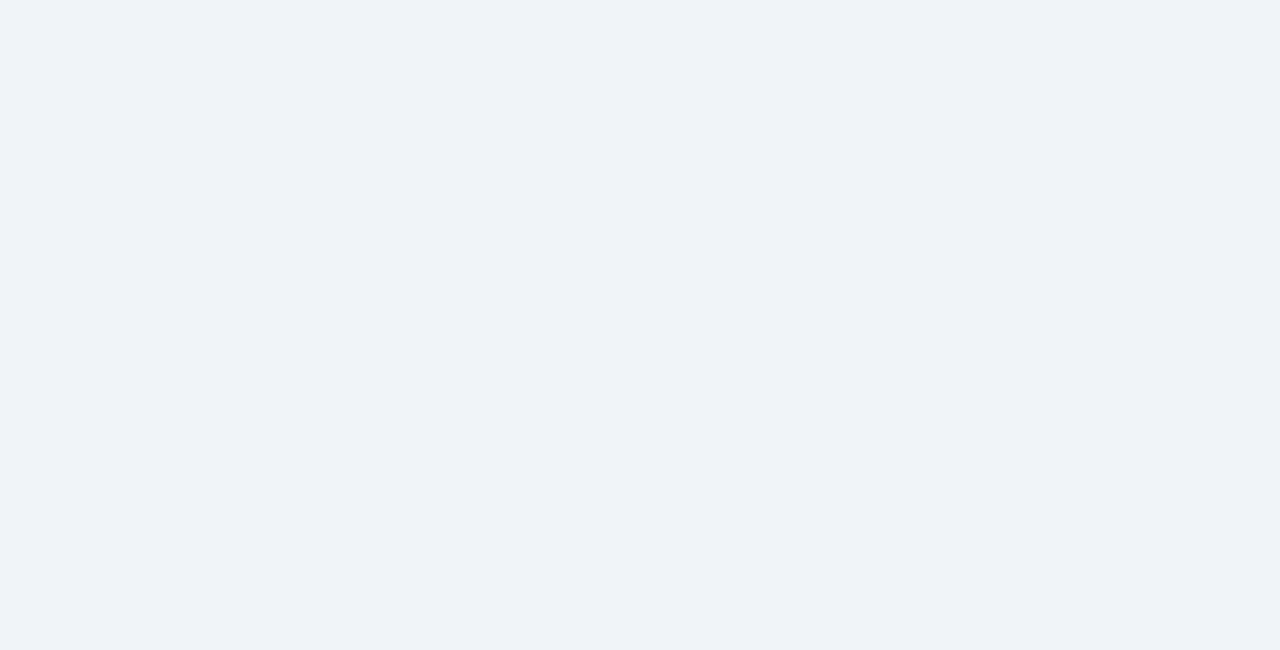
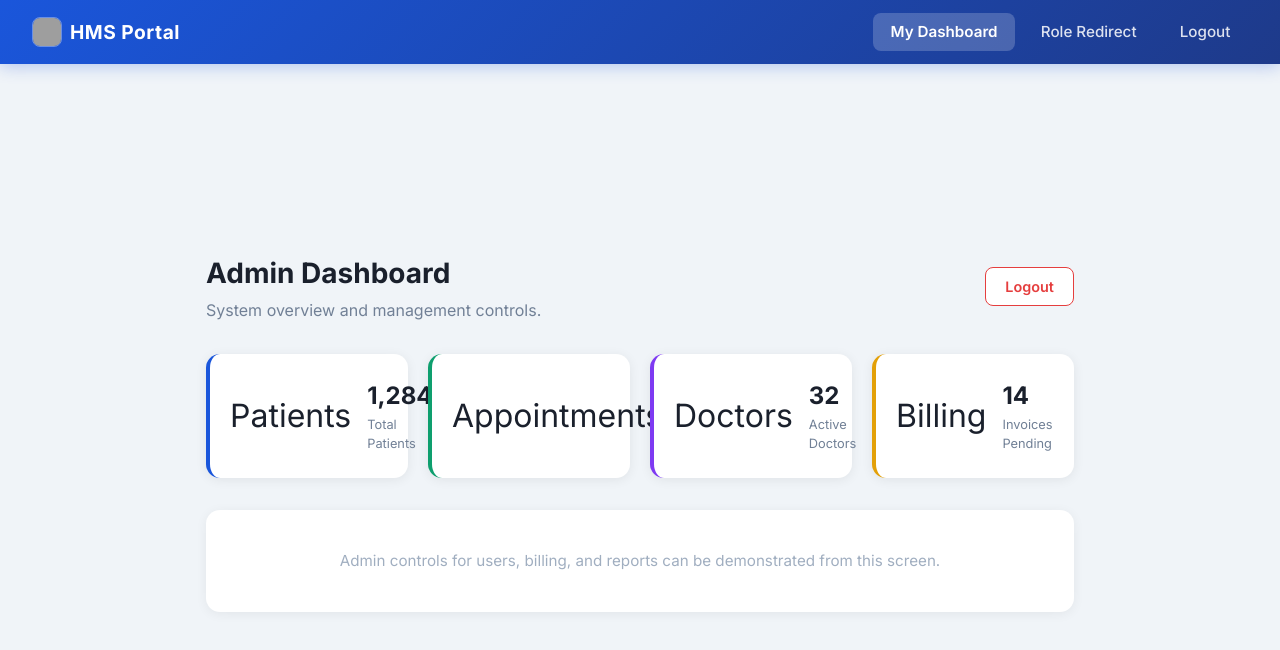
Before and after one commit to raviduravisara/hospital-management-system, a React (Vite) app in the folder frontend/: page /admin/dashboard in a window 1280 px wide. Before the commit this address had no page. Shown: the top 650 px of the page. Built offline with nearby package versions, Linux system fonts and the light colour scheme; sample sign-in values are in the browser's storage; grey boxes are pictures that could not be loaded.

Commit message:
feat(ui): role-based dashboards, auth flow polish, and HMS branding

```diff
--- a/frontend/index.html
+++ b/frontend/index.html
@@ -2,9 +2,9 @@
 <html lang="en">
   <head>
     <meta charset="UTF-8" />
-    <link rel="icon" type="image/svg+xml" href="/vite.svg" />
+    <link rel="icon" type="image/png" href="/hospital-bg.png" />
     <meta name="viewport" content="width=device-width, initial-scale=1.0" />
-    <title>frontend</title>
+    <title>HMS Portal</title>
   </head>
   <body>
     <div id="root"></div>
--- a/frontend/src/App.jsx
+++ b/frontend/src/App.jsx
@@ -4,6 +4,8 @@ import Login from './pages/Login';
 import Register from './pages/Register';
 import Dashboard from './pages/Dashboard';
 import DoctorDashboard from './pages/DoctorDashboard';
+import AdminDashboard from './pages/AdminDashboard';
+import PatientDashboard from './pages/PatientDashboard';
 // TODO: Uncomment these imports once the page components are added to src/pages/
 // import Prescriptions from './pages/Prescriptions';
 // import Medicines from './pages/Medicines';
@@ -18,7 +20,9 @@ function App() {
           <Route path="login" element={<Login />} />
           <Route path="register" element={<Register />} />
           <Route path="dashboard" element={<Dashboard />} />
+          <Route path="admin/dashboard" element={<AdminDashboard />} />
           <Route path="doctor/dashboard" element={<DoctorDashboard />} />
+          <Route path="patient/dashboard" element={<PatientDashboard />} />
           {/* Feature routes – uncomment after adding the page components */}
           {/* <Route path="prescriptions" element={<Prescriptions />} /> */}
           {/* <Route path="medicines" element={<Medicines />} /> */}
--- a/frontend/src/components/Layout.css
+++ b/frontend/src/components/Layout.css
@@ -39,8 +39,12 @@ body {
   text-decoration: none;
 }
 
-.brand-icon {
-  font-size: 1.5rem;
+.brand-logo {
+  width: 30px;
+  height: 30px;
+  border-radius: 8px;
+  object-fit: cover;
+  border: 1px solid rgba(255, 255, 255, 0.35);
 }
 
 .brand-name {
@@ -67,6 +71,13 @@ body {
   transition: background 0.2s, color 0.2s;
 }
 
+.nav-btn {
+  background: transparent;
+  border: 0;
+  cursor: pointer;
+  font-family: inherit;
+}
+
 .nav-link:hover {
   background: rgba(255, 255, 255, 0.15);
   color: #ffffff;
--- a/frontend/src/components/Layout.jsx
+++ b/frontend/src/components/Layout.jsx
@@ -1,39 +1,67 @@
-import { Link, Outlet, useLocation } from 'react-router-dom';
+import { Link, Outlet, useLocation, useNavigate } from 'react-router-dom';
 import './Layout.css';
+import { extractRoleFromToken } from '../utils/auth';
 
-/* Routes where the Layout navbar should NOT render.
-   The login page manages its own full-bleed layout. */
 const NAVBAR_HIDDEN_ROUTES = ['/login', '/register'];
 
 function Layout() {
     const { pathname } = useLocation();
+    const navigate = useNavigate();
     const hideNavbar = NAVBAR_HIDDEN_ROUTES.includes(pathname);
 
-    const navLinks = [
-        { to: '/login', label: 'Login' },
-        { to: '/register', label: 'Register' },
-        { to: '/dashboard', label: 'Dashboard' },
-    ];
+    const token = localStorage.getItem('token');
+    const role = extractRoleFromToken(token);
+    const isLoggedIn = Boolean(token && role);
+
+    const dashboardRoute =
+        role === 'admin'
+            ? '/admin/dashboard'
+            : role === 'doctor'
+                ? '/doctor/dashboard'
+                : role === 'patient'
+                    ? '/patient/dashboard'
+                    : '/dashboard';
+
+    const navLinks = isLoggedIn
+        ? [
+            { to: dashboardRoute, label: 'My Dashboard' },
+            { to: '/dashboard', label: 'Role Redirect' },
+        ]
+        : [
+            { to: '/login', label: 'Login' },
+            { to: '/register', label: 'Register' },
+        ];
+
+    const handleLogout = () => {
+        localStorage.removeItem('token');
+        localStorage.removeItem('refreshToken');
+        navigate('/login');
+    };
 
     return (
         <div className="layout">
             {!hideNavbar && (
                 <nav className="navbar">
-                    <div className="navbar-brand">
-                        <span className="brand-icon">🏥</span>
+                    <Link to={isLoggedIn ? dashboardRoute : '/login'} className="navbar-brand">
+                        <img src="/hospital-bg.png" alt="HMS" className="brand-logo" />
                         <span className="brand-name">HMS Portal</span>
-                    </div>
+                    </Link>
+
                     <ul className="nav-links">
                         {navLinks.map(({ to, label }) => (
                             <li key={to}>
-                                <Link
-                                    to={to}
-                                    className={`nav-link ${pathname === to ? 'active' : ''}`}
-                                >
+                                <Link to={to} className={`nav-link ${pathname === to ? 'active' : ''}`}>
                                     {label}
                                 </Link>
                             </li>
                         ))}
+                        {isLoggedIn && (
+                            <li>
+                                <button type="button" className="nav-link nav-btn" onClick={handleLogout}>
+                                    Logout
+                                </button>
+                            </li>
+                        )}
                     </ul>
                 </nav>
             )}
--- /dev/null
+++ b/frontend/src/pages/AdminDashboard.jsx
@@ -0,0 +1,62 @@
+import { Navigate, useNavigate } from 'react-router-dom';
+import './Dashboard.css';
+import { extractRoleFromToken } from '../utils/auth';
+
+function AdminDashboard() {
+    const navigate = useNavigate();
+    const token = localStorage.getItem('token');
+    const role = extractRoleFromToken(token);
+
+    if (!token) {
+        return <Navigate to="/login" replace />;
+    }
+
+    if (role !== 'admin') {
+        return <Navigate to="/dashboard" replace />;
+    }
+
+    const handleLogout = () => {
+        localStorage.removeItem('token');
+        localStorage.removeItem('refreshToken');
+        navigate('/login');
+    };
+
+    const stats = [
+        { label: 'Total Patients', value: '1,284', icon: 'Patients', color: '#1a56db' },
+        { label: 'Appointments Today', value: '48', icon: 'Appointments', color: '#0e9f6e' },
+        { label: 'Active Doctors', value: '32', icon: 'Doctors', color: '#7e3af2' },
+        { label: 'Invoices Pending', value: '14', icon: 'Billing', color: '#e3a008' },
+    ];
+
+    return (
+        <div className="dashboard-wrapper">
+            <div className="dashboard-header">
+                <div>
+                    <h1>Admin Dashboard</h1>
+                    <p>System overview and management controls.</p>
+                </div>
+                <button className="btn-logout" onClick={handleLogout}>
+                    Logout
+                </button>
+            </div>
+
+            <div className="stats-grid">
+                {stats.map(({ label, value, icon, color }) => (
+                    <div className="stat-card" key={label} style={{ '--accent': color }}>
+                        <span className="stat-icon">{icon}</span>
+                        <div>
+                            <p className="stat-value">{value}</p>
+                            <p className="stat-label">{label}</p>
+                        </div>
+                    </div>
+                ))}
+            </div>
+
+            <div className="placeholder-section">
+                <p>Admin controls for users, billing, and reports can be demonstrated from this screen.</p>
+            </div>
+        </div>
+    );
+}
+
+export default AdminDashboard;
--- a/frontend/src/pages/Dashboard.jsx
+++ b/frontend/src/pages/Dashboard.jsx
@@ -13,6 +13,12 @@ function Dashboard() {
 
     if (role === 'doctor') {
         return <Navigate to="/doctor/dashboard" replace />;
+    }
+    if (role === 'patient') {
+        return <Navigate to="/patient/dashboard" replace />;
+    }
+    if (role !== 'admin') {
+        return <Navigate to="/login" replace />;
     }
 
     const handleLogout = () => {
--- a/frontend/src/pages/DoctorDashboard.jsx
+++ b/frontend/src/pages/DoctorDashboard.jsx
@@ -3,7 +3,7 @@ import { Navigate, useNavigate } from 'react-router-dom';
 import './DoctorDashboard.css';
 import { extractRoleFromToken } from '../utils/auth';
 
-const ALLOWED_ROLES = ['doctor', 'admin'];
+const ALLOWED_ROLES = ['doctor'];
 
 const APPOINTMENTS = [
   { id: 1, patient: 'Nimal Perera', time: '09:00 AM', reason: 'Follow-up consultation' },
--- a/frontend/src/pages/Login.jsx
+++ b/frontend/src/pages/Login.jsx
@@ -5,6 +5,7 @@ import FormError from '../components/FormError';
 import ThemeSwitch from '../components/ThemeSwitch';
 import { useTheme } from '../context/ThemeContext';
 import axiosInstance from '../api/axios';
+import { extractRoleFromToken } from '../utils/auth';
 
 /* ─── Hero value-proposition bullet list ─────────────────────────── */
 const VALUE_PROPS = [
@@ -64,7 +65,16 @@ export default function Login() {
             if (response.data.refreshToken) {
                 localStorage.setItem('refreshToken', response.data.refreshToken);
             }
-            navigate('/dashboard');
+            const role = extractRoleFromToken(response.data.accessToken);
+            const targetRoute =
+                role === 'admin'
+                    ? '/admin/dashboard'
+                    : role === 'doctor'
+                        ? '/doctor/dashboard'
+                        : role === 'patient'
+                            ? '/patient/dashboard'
+                            : '/dashboard';
+            navigate(targetRoute);
         } catch (err) {
             const message = err.response?.data?.message ?? err.message ?? 'Login failed. Please try again.';
             setError('root', { message });
@@ -113,10 +123,8 @@ export default function Login() {
                 <div className="hidden lg:flex flex-col gap-8">
                     {/* Logo / wordmark */}
                     <div className="flex items-center gap-3 drop-shadow-md">
-                        <span className="text-3xl" aria-hidden="true">🏥</span>
-                        <span className={`text-lg font-semibold tracking-wide ${heroColor}`}>
-                            HMS Portal
-                        </span>
+                        <img src="/hospital-bg.png" alt="HMS" className="h-9 w-9 rounded-md object-cover border border-white/30" />
+                        <span className={`text-lg font-semibold tracking-wide ${heroColor}`}>HMS Portal</span>
                     </div>
 
                     {/* Hero headline */}
@@ -181,7 +189,7 @@ export default function Login() {
                     <div className="flex flex-col gap-1">
                         {/* Mobile logo (shown only on < lg) */}
                         <div className={`flex items-center gap-2 mb-2 lg:hidden ${labelColor}`}>
-                            <span className="text-2xl" aria-hidden="true">🏥</span>
+                            <img src="/hospital-bg.png" alt="HMS" className="h-8 w-8 rounded-md object-cover border border-white/30" />
                             <span className="text-base font-semibold tracking-wide">HMS Portal</span>
                         </div>
                         <h2 className={`text-2xl font-bold ${labelColor}`}>Welcome back</h2>
@@ -203,7 +211,7 @@ export default function Login() {
                             id="usernameOrEmail"
                             label="Username or Email"
                             type="text"
-                            placeholder="admin2 or admin2@hospital.local"
+                            placeholder="Admin or admin@hospital.local"
                             error={errors.usernameOrEmail}
                             registration={register('usernameOrEmail', {
                                 required: 'Username or email is required',
--- /dev/null
+++ b/frontend/src/pages/PatientDashboard.jsx
@@ -0,0 +1,62 @@
+import { Navigate, useNavigate } from 'react-router-dom';
+import './Dashboard.css';
+import { extractRoleFromToken } from '../utils/auth';
+
+function PatientDashboard() {
+    const navigate = useNavigate();
+    const token = localStorage.getItem('token');
+    const role = extractRoleFromToken(token);
+
+    if (!token) {
+        return <Navigate to="/login" replace />;
+    }
+
+    if (role !== 'patient') {
+        return <Navigate to="/dashboard" replace />;
+    }
+
+    const handleLogout = () => {
+        localStorage.removeItem('token');
+        localStorage.removeItem('refreshToken');
+        navigate('/login');
+    };
+
+    const stats = [
+        { label: 'Upcoming Appointments', value: '2', icon: 'Visits', color: '#1a56db' },
+        { label: 'Active Prescriptions', value: '3', icon: 'Rx', color: '#0e9f6e' },
+        { label: 'Lab Reports', value: '1', icon: 'Labs', color: '#7e3af2' },
+        { label: 'Pending Payments', value: 'LKR 8,500', icon: 'Bills', color: '#e3a008' },
+    ];
+
+    return (
+        <div className="dashboard-wrapper">
+            <div className="dashboard-header">
+                <div>
+                    <h1>Patient Dashboard</h1>
+                    <p>Your appointments, prescriptions, and health records at a glance.</p>
+                </div>
+                <button className="btn-logout" onClick={handleLogout}>
+                    Logout
+                </button>
+            </div>
+
+            <div className="stats-grid">
+                {stats.map(({ label, value, icon, color }) => (
+                    <div className="stat-card" key={label} style={{ '--accent': color }}>
+                        <span className="stat-icon">{icon}</span>
+                        <div>
+                            <p className="stat-value">{value}</p>
+                            <p className="stat-label">{label}</p>
+                        </div>
+                    </div>
+                ))}
+            </div>
+
+            <div className="placeholder-section">
+                <p>Patient module pages can be linked here for sprint demonstration.</p>
+            </div>
+        </div>
+    );
+}
+
+export default PatientDashboard;
--- a/frontend/src/pages/Register.jsx
+++ b/frontend/src/pages/Register.jsx
@@ -43,7 +43,6 @@ const BENEFITS = [
 /* ─── Role options ────────────────────────────────────────────────── */
 const ROLE_OPTIONS = [
     { value: '', label: '— Select Role —' },
-    { value: 'Admin', label: 'Admin' },
     { value: 'Doctor', label: 'Doctor' },
     { value: 'Patient', label: 'Patient' },
 ];
@@ -117,7 +116,7 @@ export default function Register() {
                 <div className="hidden lg:flex flex-col gap-8">
                     {/* Logo */}
                     <div className="flex items-center gap-3 drop-shadow-md">
-                        <span className="text-3xl" aria-hidden="true">🏥</span>
+                        <img src="/hospital-bg.png" alt="HMS" className="h-9 w-9 rounded-md object-cover border border-white/30" />
                         <span className={`text-lg font-semibold tracking-wide ${heroColor}`}>
                             HMS Portal
                         </span>
@@ -188,7 +187,7 @@ export default function Register() {
                     <div className="flex flex-col gap-1">
                         {/* Mobile-only logo */}
                         <div className={`flex items-center gap-2 mb-2 lg:hidden ${labelColor}`}>
-                            <span className="text-2xl" aria-hidden="true">🏥</span>
+                            <img src="/hospital-bg.png" alt="HMS" className="h-8 w-8 rounded-md object-cover border border-white/30" />
                             <span className="text-base font-semibold tracking-wide">HMS Portal</span>
                         </div>
                         <h2 className={`text-2xl font-bold ${labelColor}`}>Create Account</h2>
```
Also changed, not shown: frontend/src/data/mockAuth.js (deleted, +0 -43 lines), frontend/src/assets/logo.png (added).
